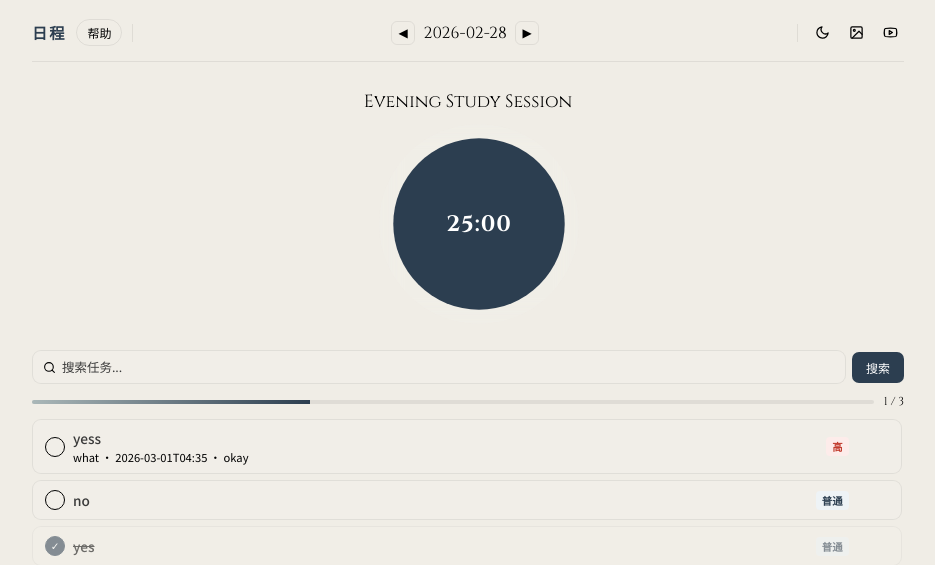
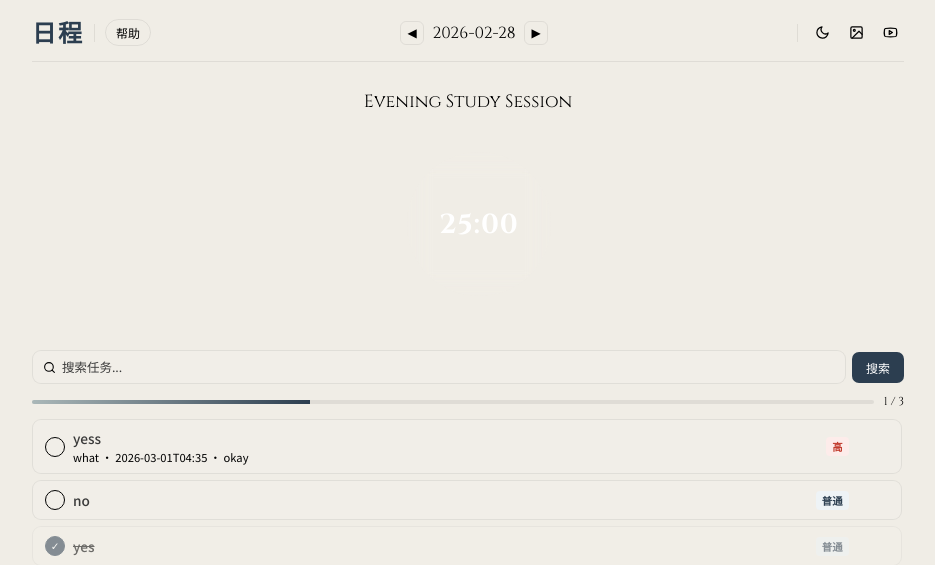
Before and after one commit to probabilityzero/todolist, a Flask app: page /2026-02-28 in a window 1280 px wide. Shown: the top 565 px of the page, without its empty margins (172-1107 px from the left). Run offline with Flask 3, Linux system fonts and the light colour scheme; data comes from the database, SQL or seed files in the repository.

Commit message:
improved ui

```diff
--- a/templates/index.html
+++ b/templates/index.html
@@ -27,7 +27,7 @@
         .app{display:grid;grid-template-columns:minmax(0,900px);grid-template-rows:48px 1fr;height:100vh;max-width:900px;margin:0 auto;padding:14px;gap:12px;position:relative;z-index:1;justify-content:center;}
 
         .topbar{grid-column:1/-1;display:flex;align-items:center;gap:10px;border-bottom:1px solid var(--border);padding-bottom:10px;}
-        .logo{font-family:'Cinzel',serif;font-size:.95rem;color:var(--accent);letter-spacing:2px;font-weight:700;white-space:nowrap;}
+        .logo{font-family:'Cinzel',serif;font-size:1.5rem;color:var(--accent);letter-spacing:2px;font-weight:700;white-space:nowrap;}
         .nav-group{display:flex;align-items:center;gap:6px;margin-left:auto;}
         .nav { display: flex; align-items: center; justify-content: center; gap: 15px; font-size: 0.9rem; color: #7f8c8d; flex: 1; }
         .date-nav{display:flex;align-items:center;gap:5px;}
@@ -110,15 +110,15 @@
         .tc-pill svg{width:14px;height:14px;flex-shrink:0;stroke:currentColor;fill:none;stroke-width:2;stroke-linecap:round;stroke-linejoin:round;}
         .tc-pill input[type=checkbox]{width:12px;height:12px;cursor:pointer;accent-color:var(--accent);}
 
-        .timer-ring{position:relative;width:200px;height:200px;display:flex;align-items:center;justify-content:center;cursor:pointer;flex-shrink:0;background:rgba(255,255,255,0.06);backdrop-filter:blur(12px);-webkit-backdrop-filter:blur(12px);border-radius:50%;}
-        .dark-theme .timer-ring{background:rgba(16,25,38,0.28);}
+        .timer-ring{position:relative;width:200px;height:200px;display:flex;align-items:center;justify-content:center;cursor:pointer;flex-shrink:0;border-radius:50%;}
+        .dark-theme .timer-ring{background:transparent;}
         .timer-ring svg{width:100%;height:100%;}
-        .ring-fill{fill:var(--accent);stroke:none;transition:transform .18s ease;transform-origin:center;transform-box:fill-box;}
-        .timer-ring.running .ring-fill{animation:ringPulse 1.2s ease-in-out infinite;}
+        .ring-bg{fill:none;stroke:rgba(255,255,255,0.08);stroke-width:8}
+        .ring-progress{fill:none;stroke:var(--accent);stroke-width:8;stroke-linecap:round;transition:stroke-dashoffset .35s linear}
         @keyframes ringPulse{0%{transform:scale(1)}50%{transform:scale(1.04)}100%{transform:scale(1)}}
-        .timer-ring-inner{position:absolute;inset:0;display:flex;flex-direction:column;align-items:center;justify-content:center;font-family:'Cinzel',serif;color:#fff;pointer-events:none;}
-        .timer-ring-inner #ring-text{font-size:1.4rem;letter-spacing:1px;font-weight:700;transition:opacity .2s;}
-        .timer-card.time-hidden .timer-ring-inner #ring-text{opacity:0;}
+        .timer-ring-inner{position:absolute;left:14%;top:14%;width:72%;height:72%;display:flex;flex-direction:column;align-items:center;justify-content:center;font-family:'Cinzel',serif;color:#fff;pointer-events:none;border-radius:50%;background:rgba(0,0,0,0);backdrop-filter:blur(12px);-webkit-backdrop-filter:blur(12px);}
+        .timer-ring-inner #ring-text{font-size:1.72rem;letter-spacing:1px;font-weight:700;transition:opacity .2s;}
+        .timer-card.time-hidden .timer-ring-inner #ring-text{opacity:0}
 
         .timer-mode{background:none;border:1px solid var(--border);border-radius:5px;padding:4px 10px;cursor:pointer;font-size:.65rem;color:var(--muted);font-family:inherit;transition:all .2s;white-space:nowrap;}
         .timer-mode:hover{background:var(--accent);color:#fff;border-color:var(--accent);}
@@ -191,6 +191,7 @@
     <div class="app">
         <header class="topbar">
             <span class="logo">日程</span>
+            <div class="divider"></div>
             <div style="position:relative;">
                 <button class="pill-btn" onclick="toggleHelp()" id="help-btn">帮助</button>
                 <div class="help-popover" id="help-popover">
@@ -199,7 +200,6 @@
                     <p><kbd>N</kbd> 新建任务 &nbsp; <kbd>Y</kbd> 媒体面板 &nbsp; <kbd>T</kbd> 计时器 &nbsp; <kbd>D</kbd> 深色模式 &nbsp; <kbd>Esc</kbd> 关闭弹窗</p>
                 </div>
             </div>
-            <div class="divider"></div>
             <div class="nav">
                 <div class="date-nav">
                     <button class="nav-arrow" onclick="navigate(-1)">◀</button>
@@ -243,7 +243,7 @@
                     </div>
                     <div class="timer-ring" id="timer-ring" onclick="toggleTimer()">
                         <svg viewBox="0 0 140 140" preserveAspectRatio="xMidYMid meet">
-                            <circle class="ring-fill" id="ring-fill" cx="70" cy="70" r="60"></circle>
+                            <circle class="ring-progress" id="ring-progress" cx="70" cy="70" r="60" transform="rotate(-90 70 70)" stroke-dasharray="377" stroke-dashoffset="377"></circle>
                         </svg>
                         <div class="timer-ring-inner">
                             <div id="ring-text">25:00</div>
@@ -415,15 +415,10 @@
                 return;
             }
             var r=el.getBoundingClientRect();
-            // Place the panel below the task (just under its bottom)
             var top = Math.round(r.bottom + 8);
-            // Center the panel under the task, but nudge it to the left (center-left)
             var left = Math.round(r.left + (r.width / 2) - (pw / 2) - 40);
-            // If that would go off the left edge, align to task left + small padding
             if(left < 10) left = Math.round(r.left + 8);
-            // Keep within viewport horizontally
             if(left + pw > vw - 10) left = vw - pw - 10;
-            // Keep within viewport vertically
             if(top + ph > vh - 10) top = Math.max(10, vh - ph - 10);
             if(top < 10) top = 10;
             editPanel.style.left = left + 'px';
@@ -495,7 +490,7 @@
         var timerRunning=false;
         var displayEl=document.getElementById('ring-text');
         var startBtn=document.getElementById('timer-start');
-        var ringFill=document.getElementById('ring-fill');
+        var ringProgress=document.getElementById('ring-progress');
         var timerRing=document.getElementById('timer-ring');
         var timerCard=document.getElementById('timer-card');
         var playpauseIcon=document.getElementById('playpause-icon');
@@ -505,7 +500,13 @@
 
         function formatTime(s){var m=Math.floor(s/60),sec=s%60;return m.toString().padStart(2,'0')+':'+sec.toString().padStart(2,'0');}
         function updateRing(){
-            // no stroke-based ring anymore; keep this hook for future visuals
+            if(!ringProgress || !totalSeconds) return;
+            var r = 60;
+            var c = 2 * Math.PI * r;
+            var progress = (totalSeconds - remaining) / totalSeconds;
+            var offset = Math.round((1 - progress) * c);
+            ringProgress.style.strokeDasharray = c;
+            ringProgress.style.strokeDashoffset = offset;
         }
         function renderTimer(){
             if(displayEl) displayEl.textContent = formatTime(remaining);
```
